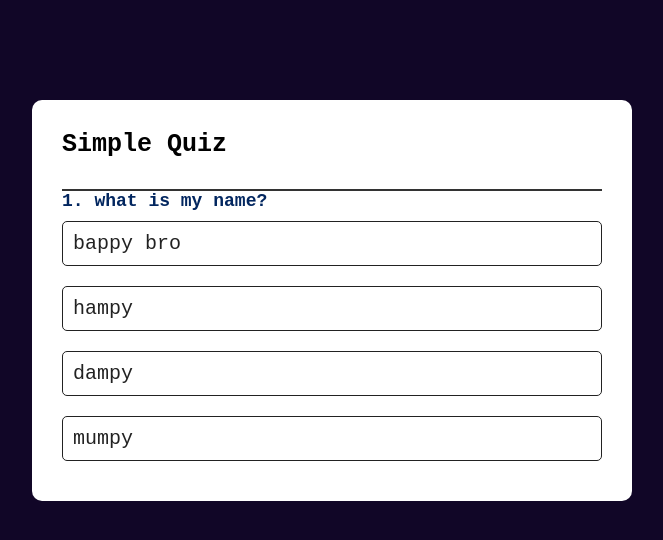
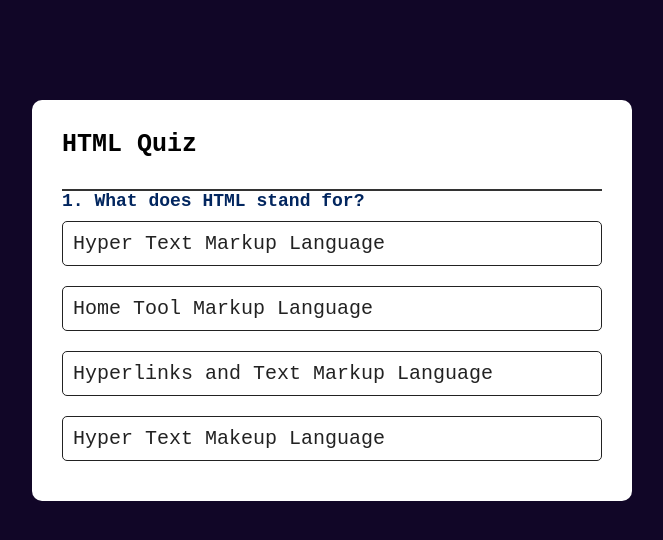
Before and after one commit to Abdullah0095/js-quiz, a plain HTML site: page index.html in a window 1280 px wide. Shown: the whole page, without its empty margins (308-971 px from the left). Drawn offline with Linux system fonts and the light colour scheme.

Commit message:
new question added

```diff
--- a/index.html
+++ b/index.html
@@ -9,7 +9,7 @@
 </head>
 <body>
     <div class="app">
-        <h1>Simple Quiz</h1>
+        <h1>HTML Quiz</h1>
         <div class="quiz">
             <h2 id="question">Question here</h2>
             <div id="answer-buttons">
--- a/script.js
+++ b/script.js
@@ -1,4 +1,59 @@
  const questions = [
+    {
+        question : "What does HTML stand for?",
+        answers : [
+            {text: "Hyper Text Markup Language ", correct: true},
+            {text: "Home Tool Markup Language", correct: false},
+            {text: "Hyperlinks and Text Markup Language", correct: false},
+            {text: "Hyper Text Makeup Language ", correct: false}
+        ]
+    },
+
+    {
+        question : "Who is making the Web standards?",
+        answers : [
+            {text: "Google", correct: false},
+            {text: "Mozilla", correct: false},
+            {text: "The World Wide Web Consortium  ", correct: true},
+            {text: "Microsoft", correct: false}
+        ]
+    },
+    {
+        question : "Choose the correct HTML element for the largest heading:",
+        answers : [
+            {text: "<h1>  ", correct: true},
+            {text: "<h6>", correct: false},
+            {text: "<heading>", correct: false},
+            {text: "<head>", correct: false}
+        ]
+    },
+    {
+        question : "Choose the correct HTML element to define important text",
+        answers : [
+            {text: "<b>", correct: false},
+            {text: "<i>", correct: false},
+            {text: "<important>", correct: false},
+            {text: "<strong>", correct: true}
+        ]
+    },
+    {
+        question : "Choose the correct HTML element to define emphasized text",
+        answers : [
+            {text: "<em>  ", correct: true},
+            {text: "<italic>", correct: false},
+            {text: "<i>", correct: false},
+            {text: "<pre>", correct: false}
+        ]
+    },
+    {
+        question : "Inline elements are normally displayed without starting a new line.",
+        answers : [
+            {text: "true", correct: true},
+            {text: "false", correct: false}
+            // {text: "dampy", correct: false},
+            // {text: "mumpy", correct: false}
+        ]
+    },
     {
         question : "what is my name?",
         answers : [
@@ -8,36 +63,33 @@
             {text: "mumpy", correct: false}
         ]
     },
-
     {
-        question : "what is my favorite color?",
+        question : "what is my name?",
         answers : [
-            {text: "white", correct: false},
-            {text: "black", correct: true},
-            {text: "red", correct: false},
-            {text: "green", correct: false}
+            {text: "bappy bro", correct: true},
+            {text: "hampy", correct: false},
+            {text: "dampy", correct: false},
+            {text: "mumpy", correct: false}
         ]
     },
-
     {
-        question : "what is my favorite food?",
+        question : "what is my name?",
         answers : [
-            {text: "briyani", correct: false},
-            {text: "chips", correct: false},
-            {text: "banana", correct: true},
-            {text: "kabab", correct: false}
+            {text: "bappy bro", correct: true},
+            {text: "hampy", correct: false},
+            {text: "dampy", correct: false},
+            {text: "mumpy", correct: false}
         ]
     },
-
     {
-        question : "what is my favorite bike?",
+        question : "what is my name?",
         answers : [
-            {text: "mt15", correct: false},
-            {text: "ktm", correct: false},
-            {text: "gixxer", correct: true},
-            {text: "yamaha v2", correct: false}
+            {text: "bappy bro", correct: true},
+            {text: "hampy", correct: false},
+            {text: "dampy", correct: false},
+            {text: "mumpy", correct: false}
         ]
-    }
+    },
  ];
 
  const questionElement = document.getElementById("question");
```
